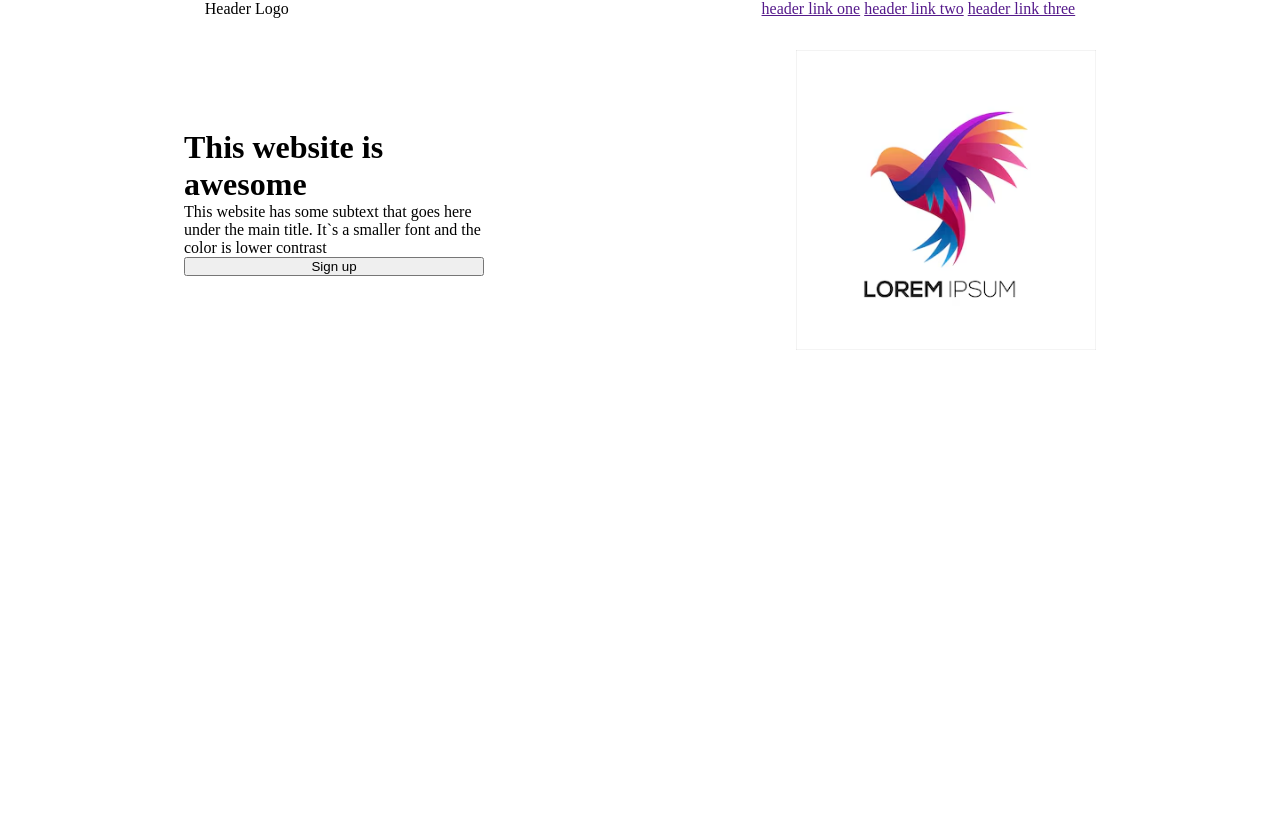
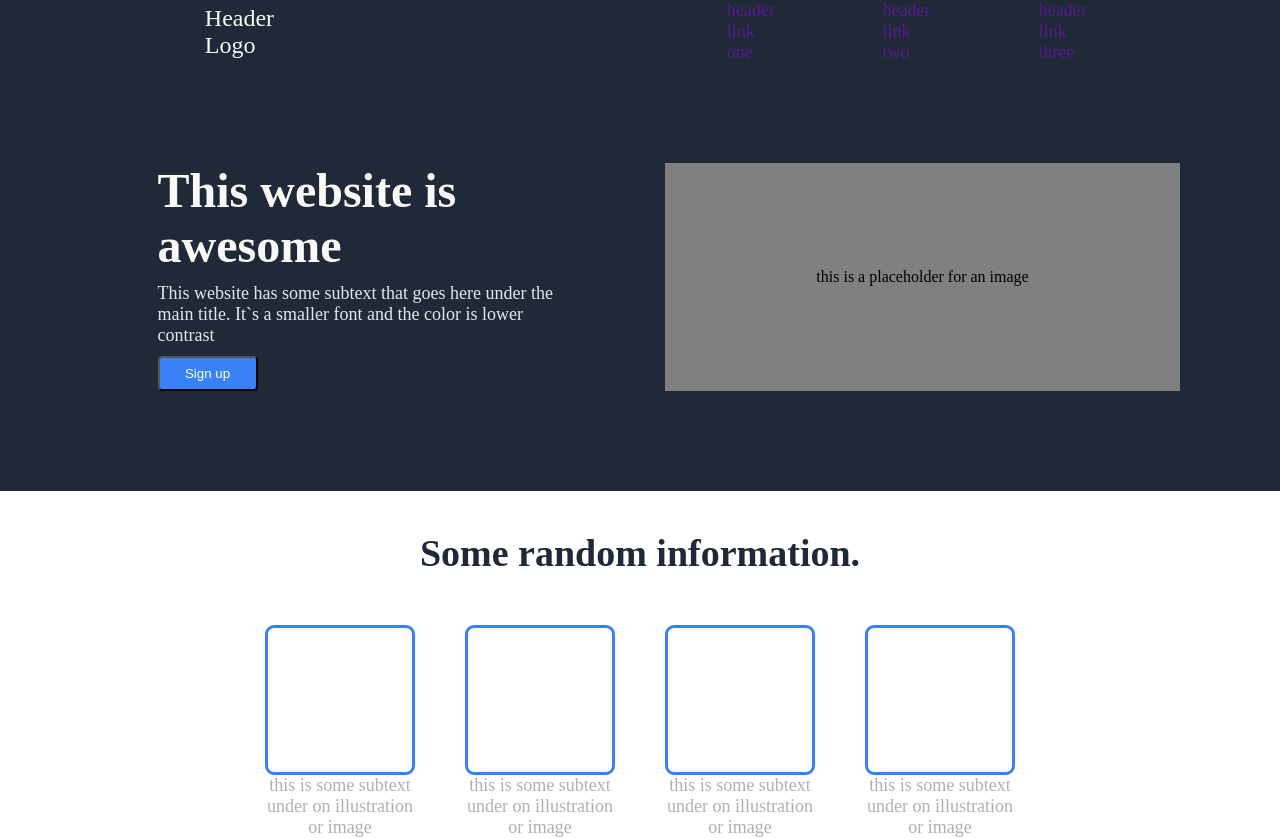
Before and after one commit to chernovvova/odin-landing-page, a plain HTML site: page index.html in a window 1280 px wide. Before the commit the page ends 800 px from the top, so only its background shows below. Drawn offline with Linux system fonts and the light colour scheme.

Commit message:
add header and about styles, add galary

```diff
--- a/index.html
+++ b/index.html
@@ -8,28 +8,70 @@
 </head>
 <body>
     <header>
-        <div class="header-item">Header Logo</div>
-        <div class="header-item">
-            <a href="">header link one</a>
-            <a href="">header link two</a>
-            <a href="">header link three</a>
+        <div class="header-logo">Header Logo</div>
+        <div class="header-links">
+            <a href="" class="header-link">header link one</a>
+            <a href="" class="header-link">header link two</a>
+            <a href="" class="header-link">header link three</a>
         </div>
     </header>
     <div class="container">
         <div class="about-container">
             <div class="about-info">
-                <h1>This website is awesome</h1>
-                <p>This website has some subtext that goes here under the main title. It`s a smaller font and the color is lower contrast</p>
-                <button>
-                    Sign up
-                </button>
+                <div style="font-size: 48px; color: #F9FAF8; font-weight: 900;">
+                    This website is awesome
+                </div>
+                <div style="font-size: 18px; color: #E5E7EB;">
+                    This website has some subtext that goes here under the main title. It`s a smaller font and the color is lower contrast
+                </div>
+                <div>
+                    <button class="about-info-button">
+                        Sign up
+                    </button>
+                </div>
             </div>
-            <div>
-                <img src="images/bird-colorful-logo-gradient-vector_343694-1365.avif" alt="logo">
+            <div class="about-image">
+                <p>this is a placeholder for an image</p>
             </div>
         </div>
-        <div class="item">
+        <div class="info-container">
+            <div class="info-header">
+                Some random information.
+            </div>
+            <div class="info-images">
+                <div class="info-images-item">
+                    <div class="info-image-item">
 
+                    </div>
+                    <div class="info-image-text">
+                        this is some subtext under on illustration or image
+                    </div>
+                </div>
+                <div class="info-images-item">
+                    <div class="info-image-item">
+
+                    </div>
+                    <div class="info-image-text">
+                        this is some subtext under on illustration or image
+                    </div>
+                </div>
+                <div class="info-images-item">
+                    <div class="info-image-item">
+
+                    </div>
+                    <div class="info-image-text">
+                        this is some subtext under on illustration or image
+                    </div>
+                </div>
+                <div class="info-images-item">
+                    <div class="info-image-item">
+
+                    </div>
+                    <div class="info-image-text">
+                        this is some subtext under on illustration or image
+                    </div>
+                </div>
+            </div>
         </div>
         <div class="item">
 
--- a/style.css
+++ b/style.css
@@ -3,16 +3,40 @@
     margin: 0;
     padding: 0;
 }
+
+a {
+    text-decoration: none;
+}
 header {
     display: flex;
     flex-direction: row;
     justify-content: space-between;
+    align-items: center;
     min-height: 50px;
+    background-color: #1F2937;
 }
 
-.header-item {
+header *{
     margin-left: 16%;
     margin-right: 16%;
+}
+
+.header-logo {
+    color: #F9FAF8;
+    font-size: 24px;
+}
+
+.header-links {
+    display: inline-flex;
+    flex-direction: row;
+    align-items: center;
+    justify-content: center;
+    color: #E5E7EB;
+    font-size: 18px;
+}
+
+.header-links * {
+    width: 100%;
 }
 
 .container {
@@ -21,15 +45,80 @@ header {
 }
 
 .about-container {
+    background-color: #1F2937;
     display: flex;
-    flex-direction: row;
-    justify-content: space-evenly;
-    align-items: center;
-    gap: 10%;
+    flex: 1 1 auto;
+    justify-content: center;
+    padding: 100px;
+    gap: 50px;
 }
 
 .about-container * {
-    width: 300px;
-    align-content: center;
-    align-self: center;
+    display: flex;
+    flex-direction: column;
+    align-items: center;
+    flex: 1 1 auto;
+    width: 400px;
+    gap: 10px;
 }
+
+.about-info-button {
+    background-color: #3882F6;
+    color: white;
+    border-radius: 4px;
+    min-height: 35px;
+    width: 100px;
+    align-self: flex-start;
+    justify-content: center;
+}
+
+.about-image {
+    display: flex;
+    flex-direction: row;
+    flex: 1 1 auto;
+    background-color: grey;
+    justify-content: center;
+    align-items: center;
+}
+
+.info-container {
+    display: flex;
+    flex-direction: column;
+    justify-content: center;
+    align-items: center;
+    margin-top: 40px;
+}
+
+.info-header {
+    font-size: 38px;
+    color: #1F2937;
+    font-weight: 900;
+}
+
+.info-images {
+    display: flex;
+    flex-direction: row;
+    justify-content: center;
+    align-items: center;
+    margin-top: 50px;
+    gap: 50px;
+}
+
+.info-images-item {
+    display: flex;
+    flex-direction: column;
+    width: 150px;
+}
+
+.info-image-item {
+    border:#3882F6 solid;
+    border-radius: 9px;
+    height: 150px;
+    width: 150px;
+}
+
+.info-image-text {
+    text-align: center;
+    font-size: 18px;
+    color:#afb0b4;
+}
```
Also changed, not shown: images/bird-colorful-logo-gradient-vector_343694-1365.avif (deleted).
